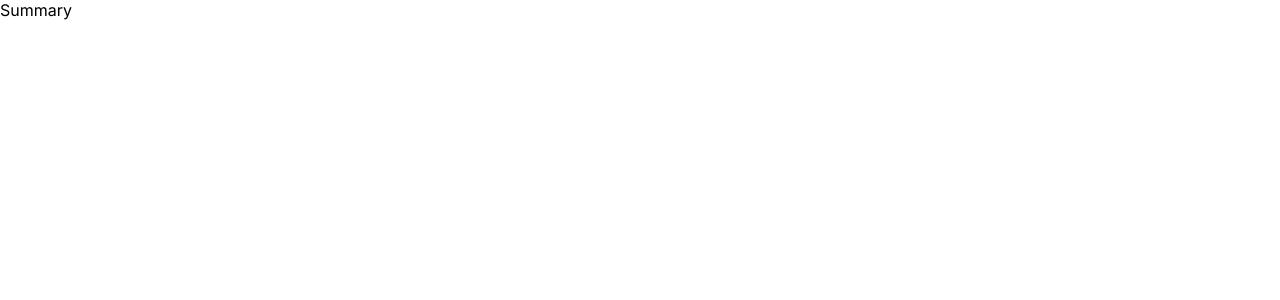
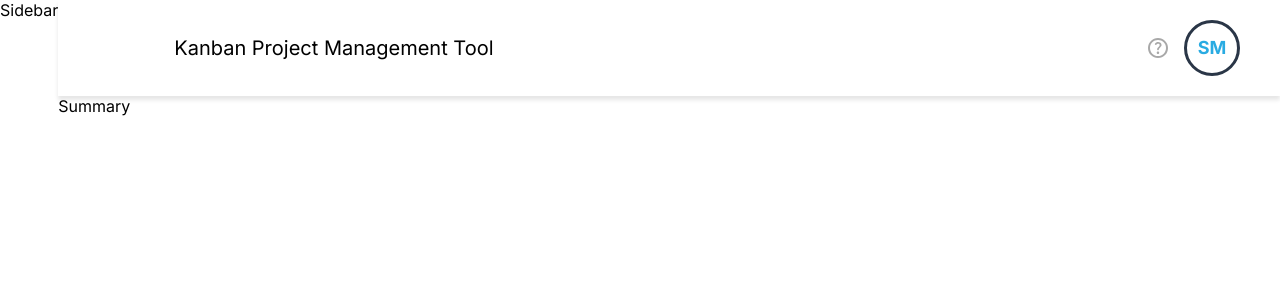
Before and after one commit to VitalijSch/join-frontend, a React (Vite) app: page /home/summary in a window 1280 px wide. Shown: the top 300 px of the page. Built offline with nearby package versions, Linux system fonts and the light colour scheme.

Commit message:
Create Header and Sidebar tsx and add html and css for Header

```diff
--- /dev/null
+++ b/src/features/home/components/Header.tsx
@@ -0,0 +1,34 @@
+import './../styles/Header.css'
+import helpIcon from './../../../assets/images/home/help.svg'
+import { useState } from 'react'
+
+function Header() {
+    const [showSubmenu, setShowSubmenu] = useState<boolean>(false)
+
+    return (
+        <div className="header">
+            <span className="header__text">Kanban Project Management Tool</span>
+            <div className="header__menu-icons">
+                <img className="header__help-icon" src={helpIcon} alt="help icon" />
+                <div
+                    onClick={() => setShowSubmenu(true)}
+                    style={{ backgroundColor: showSubmenu ? "#e1e6ec" : "" }}
+                    className="header__user-initials"
+                >SM</div>
+            </div>
+            {showSubmenu &&
+                <div onClick={() => setShowSubmenu(false)} className="header__submenu-background">
+                    <div className="header__submenu-container">
+                        <div onClick={(e) => e.stopPropagation()} className="header__submenu">
+                            <span className="header__links">Legal Notice</span>
+                            <span className="header__links">Privacy Policy</span>
+                            <span className="header__links">Log out</span>
+                        </div>
+                    </div>
+                </div>
+            }
+        </div>
+    )
+}
+
+export default Header
--- /dev/null
+++ b/src/features/home/components/Sidebar.tsx
@@ -0,0 +1,11 @@
+import './../styles/SideBar.css'
+
+function Sidebar() {
+    return (
+        <div className="sidebar">
+            Sidebar
+        </div>
+    )
+}
+
+export default Sidebar
--- /dev/null
+++ b/src/features/home/styles/Header.css
@@ -0,0 +1,95 @@
+.header {
+    display: flex;
+    justify-content: space-between;
+    align-items: center;
+    padding: 20px 40px 20px 116px;
+    background-color: #FFFFFF;
+    box-shadow: 0px 4px 4px 0px #0000001A;
+}
+
+.header__text {
+    font-weight: 400;
+    font-size: 20px;
+    line-height: 24px;
+}
+
+.header__menu-icons {
+    display: flex;
+    align-items: center;
+    gap: 16px;
+}
+
+.header__help-icon {
+    transition: transform 0.2s ease-in-out;
+    cursor: pointer;
+}
+
+.header__help-icon:hover {
+    transform: scale(1.2);
+}
+
+.header__user-initials {
+    width: 56px;
+    height: 56px;
+    display: flex;
+    justify-content: center;
+    align-items: center;
+    border: 3px solid #2A3647;
+    border-radius: 50%;
+    font-size: 18px;
+    font-weight: 700;
+    line-height: 14.24px;
+    color: #29ABE2;
+    transition: background-color 0.2s ease-in-out;
+    cursor: pointer;
+}
+
+.header__user-initials:hover {
+    background-color: #e1e6ec;
+}
+
+.header__submenu-background {
+    display: flex;
+    justify-content: center;
+    position: fixed;
+    top: 0;
+    right: 0;
+    bottom: 0;
+    left: 0;
+    z-index: 9999;
+}
+
+.header__submenu-container {
+    max-width: 1440px;
+    width: 100%;
+    position: relative;
+}
+
+.header__submenu {
+    width: 156px;
+    display: flex;
+    flex-direction: column;
+    gap: 8px;
+    position: absolute;
+    top: 95.98px;
+    right: 20px;
+    padding: 10px;
+    background-color: #2A3647;
+    border-radius: 20px 0 20px 20px;
+    box-shadow: 0px 0px 4px 0px #0000001A;
+}
+
+.header__links {
+    padding: 8px 16px;
+    font-weight: 400;
+    font-size: 16px;
+    line-height: 19.2px;
+    color: #CDCDCD;
+    white-space: nowrap;
+    transition: background-color 0.2s ease-in-out;
+    cursor: pointer;
+}
+
+.header__links:hover {
+    background-color: #2a3d59;
+}
--- a/src/features/home/styles/HomeLayout.css
+++ b/src/features/home/styles/HomeLayout.css
@@ -0,0 +1,13 @@
+.home-layout {
+    max-width: 1440px;
+    width: 100%;
+    height: 100vh;
+    margin: 0 auto;
+    display: flex;
+}
+
+.home-layout__sidebar-main-container {
+    flex: 1;
+    display: flex;
+    flex-direction: column;
+}
--- a/src/pages/home/HomeLayout.tsx
+++ b/src/pages/home/HomeLayout.tsx
@@ -1,3 +1,5 @@
+import Header from './../../features/home/components/Header'
+import Sidebar from './../../features/home/components/Sidebar'
 import './../../features/home/styles/HomeLayout.css'
 import AddTask from './AddTask'
 import Board from './Board'
@@ -8,7 +10,9 @@ import { Navigate, Route, Routes } from 'react-router-dom'
 function HomeLayout() {
     return (
         <div className="home-layout">
-            <div className="home-layout__main-container">
+            <Sidebar />
+            <div className="home-layout__sidebar-main-container">
+                <Header />
                 <Routes>
                     <Route path="/" element={<Navigate to="summary" replace />} />
                     <Route path="summary" element={<Summary />} />
```
Also changed, not shown: src/assets/images/home/help.svg (added), src/features/home/styles/Sidebar.css (added).
